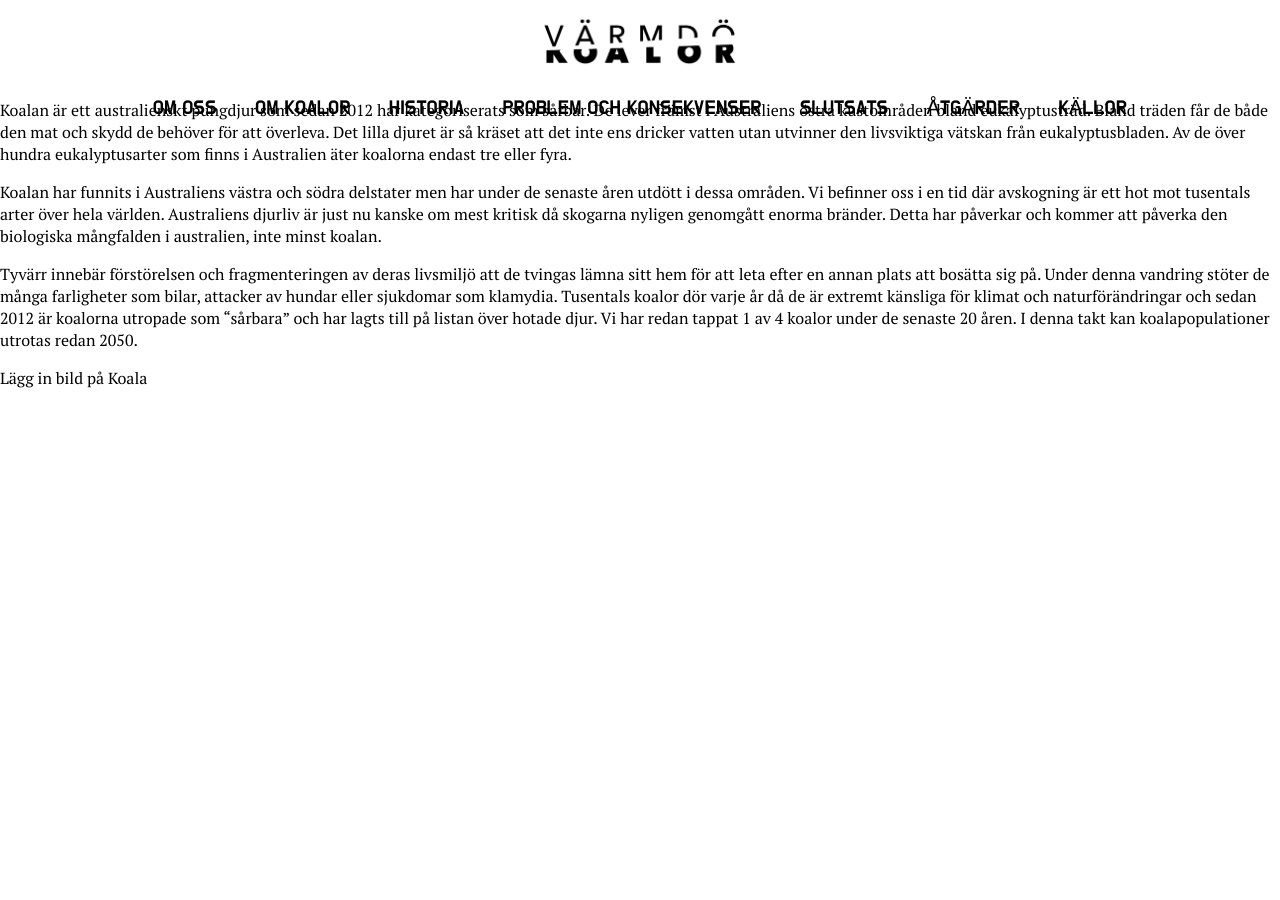
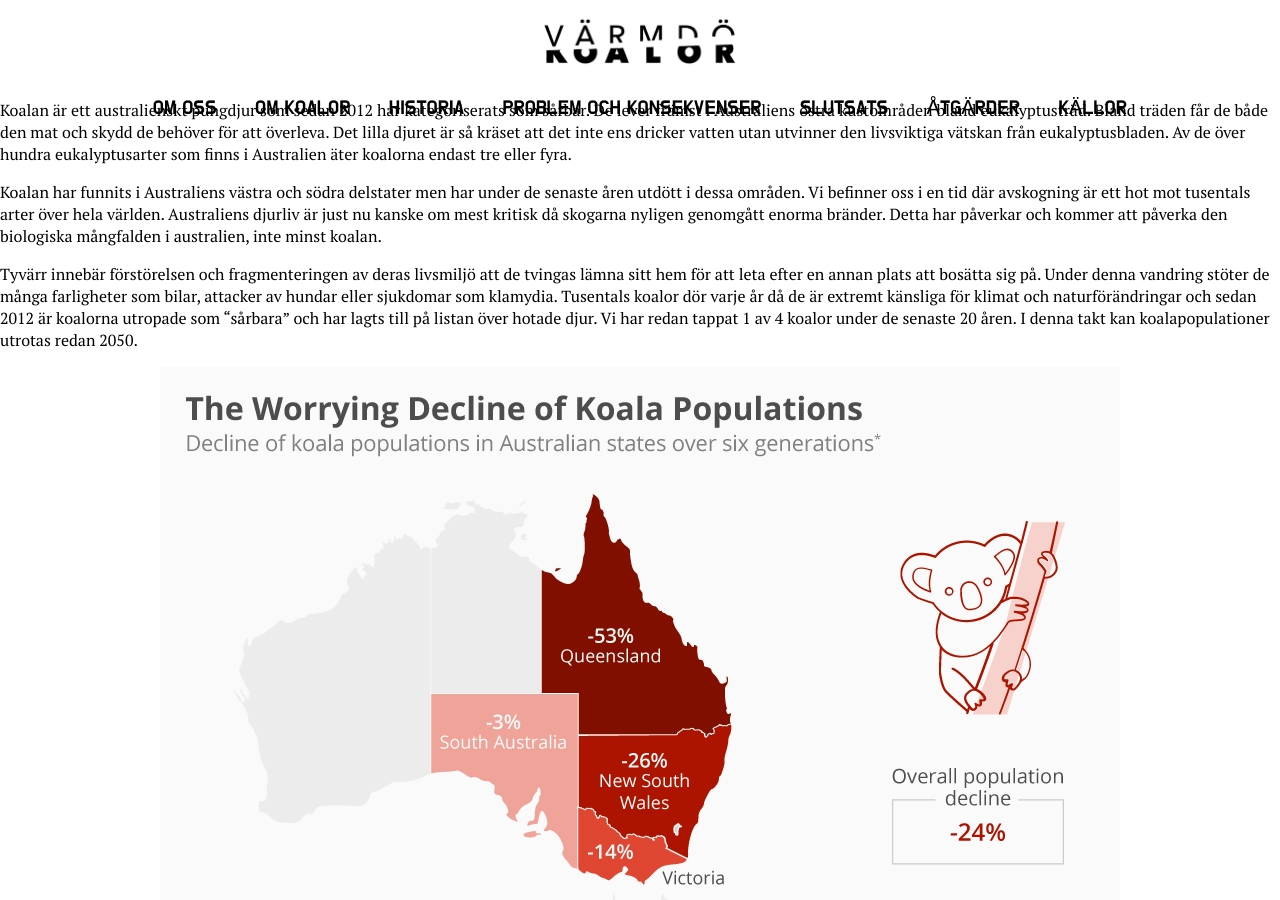
Before and after one commit to limbero/stackars-koalorna, a Jekyll site: the page built from _koalor/first.md, in a window 1280 px wide and 900 px high, scrolled down 514 px. Built offline with Jekyll 4.4.1, drawn with Linux system fonts in a browser that asks for light colours; comment, search, counter and statistics services are not loaded; before the commit the page ends 919 px from its top, so only the background shows below that.

Commit message:
Update first.md

```diff
--- a/_koalor/first.md
+++ b/_koalor/first.md
@@ -11,4 +11,4 @@ Tyvärr innebär förstörelsen och fragmenteringen av deras livsmiljö att de t
 Tusentals koalor dör varje år då de är extremt känsliga för klimat och naturförändringar och sedan 2012 är koalorna utropade som "sårbara" och har lagts till på listan över hotade djur.
 Vi har redan tappat 1 av 4 koalor under de senaste 20 åren. I denna takt kan koalapopulationer utrotas redan 2050.
 
-Lägg in bild på Koala
+<img alt="bild på graf över koalor" src="{{ site.baseurl }}/assets/koalagraph2.jpeg" style="width: 75%; display: block; margin: 0 auto;">
```
